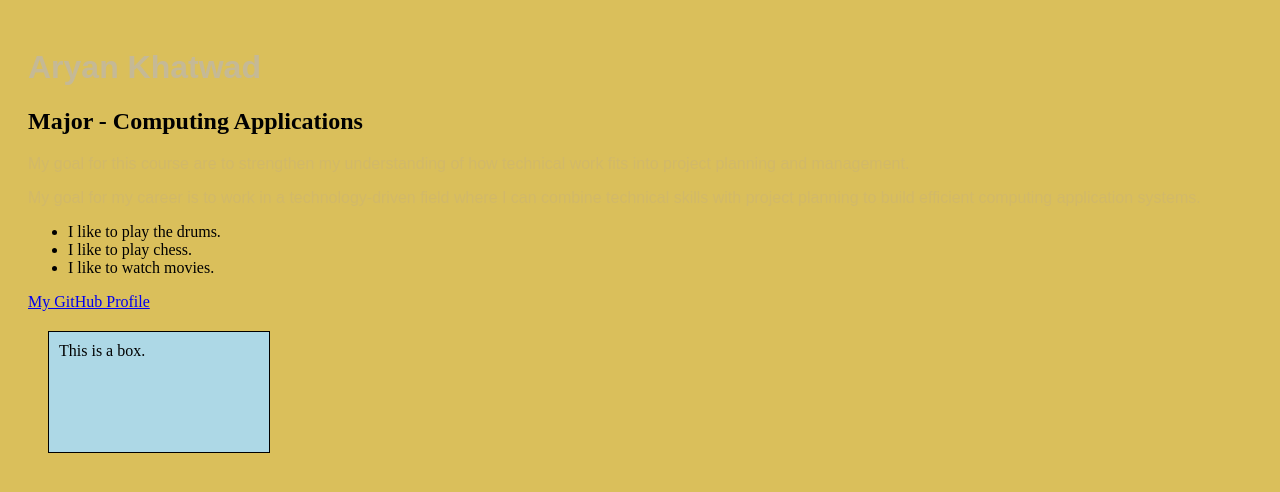
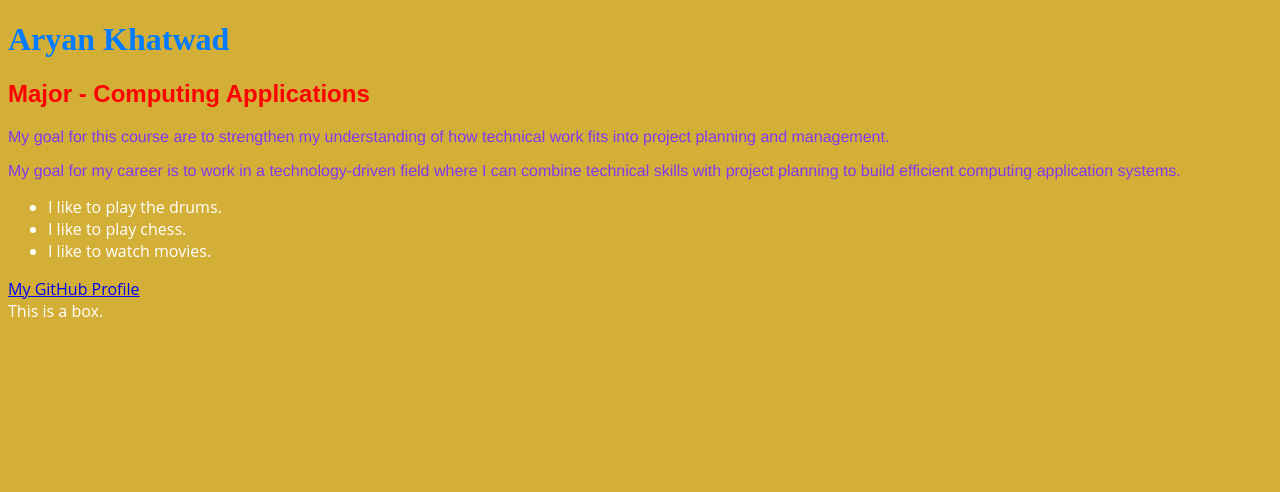
Before and after one commit to khatwadaryan-star/khatwadaryan-star.github.io, a plain HTML site: page index.html in a window 1280 px wide. Drawn offline with Linux system fonts and the light colour scheme.

Commit message:
Update styles for body, headings, and paragraphs

```diff
--- a/style.css
+++ b/style.css
@@ -1,22 +1,22 @@
 body {
-  background-color: #dabf5b;
+  background-color: #d4af37;
 }
 main {
-  padding: 20px;
+  color: #ffffff;
+  font-family: Open Sans;
 }
 h1 {
-  color: #c5b996;
-  font-family: sans-serif;
+  color: #007bff;
+  font-family: Times New Roman;
+}
+h2 {
+  color: #ff0000;
+  font-family: Arial;
 }
 p {
-  color: #d2b969;
-  font-family: Arial;
+  color: #8338ec;
+  font-family: Helvetica;
+ul {
+ color: #000000;
+ font-family: Merriweather;
 }
-.box {
-  width: 200px;
-  height: 100px;
-  background-color: lightblue;
-  border: 1px solid black;
-  padding: 10px;
-  margin: 20px;
-}
```
